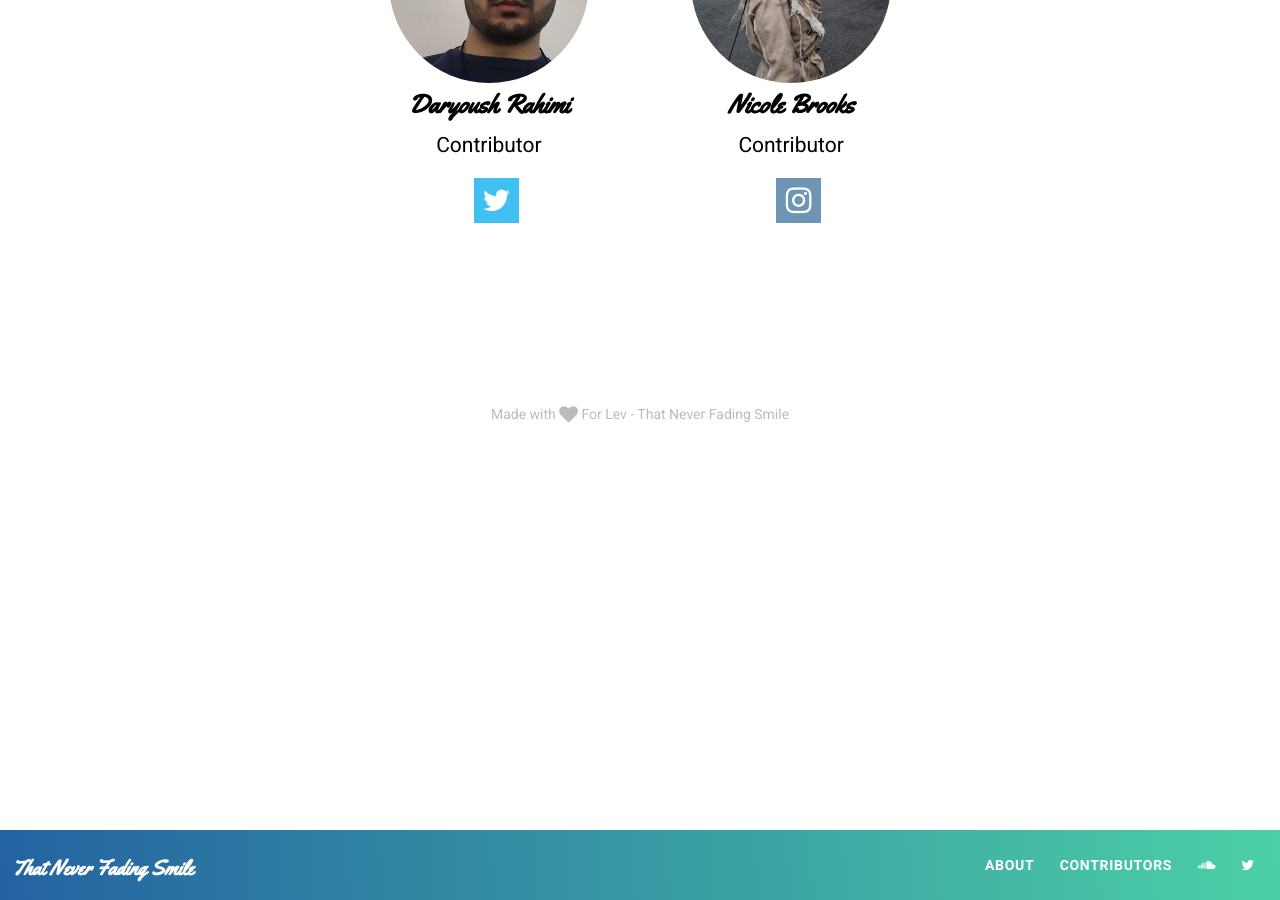
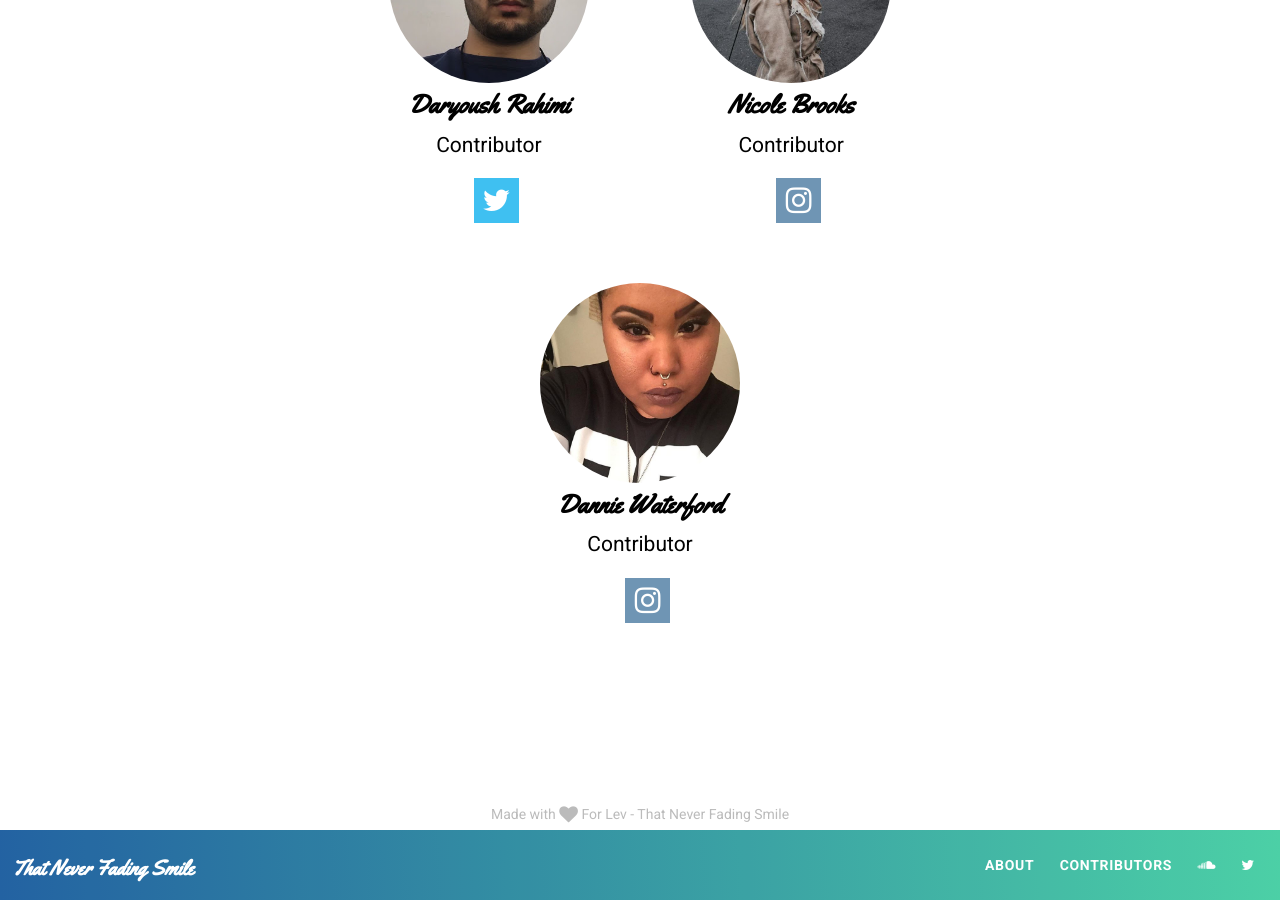
Before and after one commit to balzohrd/flapjack, a Jekyll site: the page built from contributors.md, in a window 1280 px wide and 900 px high, scrolled down 4070 px. Built offline with Jekyll 4.4.1, drawn with Linux system fonts in a browser that asks for light colours; nearby versions of some CDN libraries; comment, search, counter and statistics services are not loaded.

```diff
--- a/contributors.md
+++ b/contributors.md
@@ -162,6 +162,14 @@
     google_plus_link:
     instagram_username: _nicolebrooks_
     site_link:
+  - name: Dannie Waterford
+    image_path: /assets/images/dannie_w.jpg
+    position: Contributor
+    soundcloud:
+    twitter_username:
+    google_plus_link:
+    instagram_username: music.lovechild
+    site_link:
 ---
 That Never Fading Smile is a collaboration between some of Lev’s closest friends. We are music lovers inspired by songs, riffs and lyrics of various genres from all around the world. Each contributor brings their own unique influence to the mix, See below for more information on each of us
 
```
Also changed, not shown: _posts/2016-03-30-volume-thirytsix.markdown (added, +10 -0 lines), assets/images/dannie_w.jpg (added).
